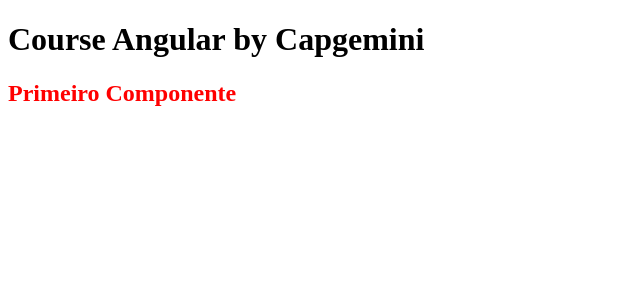
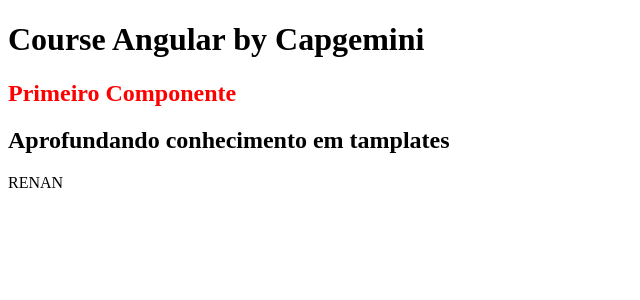
Before and after one commit to renanrcs/Course_Angular_Capgemini, an Angular app: page / in a window 1280 px wide. Shown: the top 300 px of the page, without its empty margins (0-640 px from the left). Built offline with nearby package versions, Linux system fonts and the light colour scheme.

Commit message:
creating second component with ng and using pipes

```diff
--- a/src/app/app.component.html
+++ b/src/app/app.component.html
@@ -1,3 +1,4 @@
 <h1>Course Angular by Capgemini</h1>
 
 <app-first-component></app-first-component>
+<app-second-component></app-second-component>
--- a/src/app/app.module.ts
+++ b/src/app/app.module.ts
@@ -4,11 +4,13 @@
 
 import { AppRoutingModule } from './app-routing.module';
 import { AppComponent } from './app.component';
+import { SecondComponentComponent } from './second-component/second-component.component';
 
 @NgModule({
   declarations: [
     AppComponent,
-    FirstComponentComponent
+    FirstComponentComponent,
+    SecondComponentComponent,
   ],
   imports: [
     BrowserModule,
--- /dev/null
+++ b/src/app/second-component/second-component.component.html
@@ -0,0 +1,3 @@
+
+<h2>Aprofundando conhecimento em tamplates</h2>
+<p> {{ name | uppercase}} </p>
--- /dev/null
+++ b/src/app/second-component/second-component.component.ts
@@ -0,0 +1,12 @@
+import { Component, OnInit } from '@angular/core';
+
+@Component({
+  selector: 'app-second-component',
+  templateUrl: './second-component.component.html',
+  styleUrls: ['./second-component.component.css']
+})
+export class SecondComponentComponent {
+
+  name = "Renan";
+
+}
```
Also changed, not shown: src/app/second-component/second-component.component.css (added), 1 other file (tests, documents, lock files or other folders).
